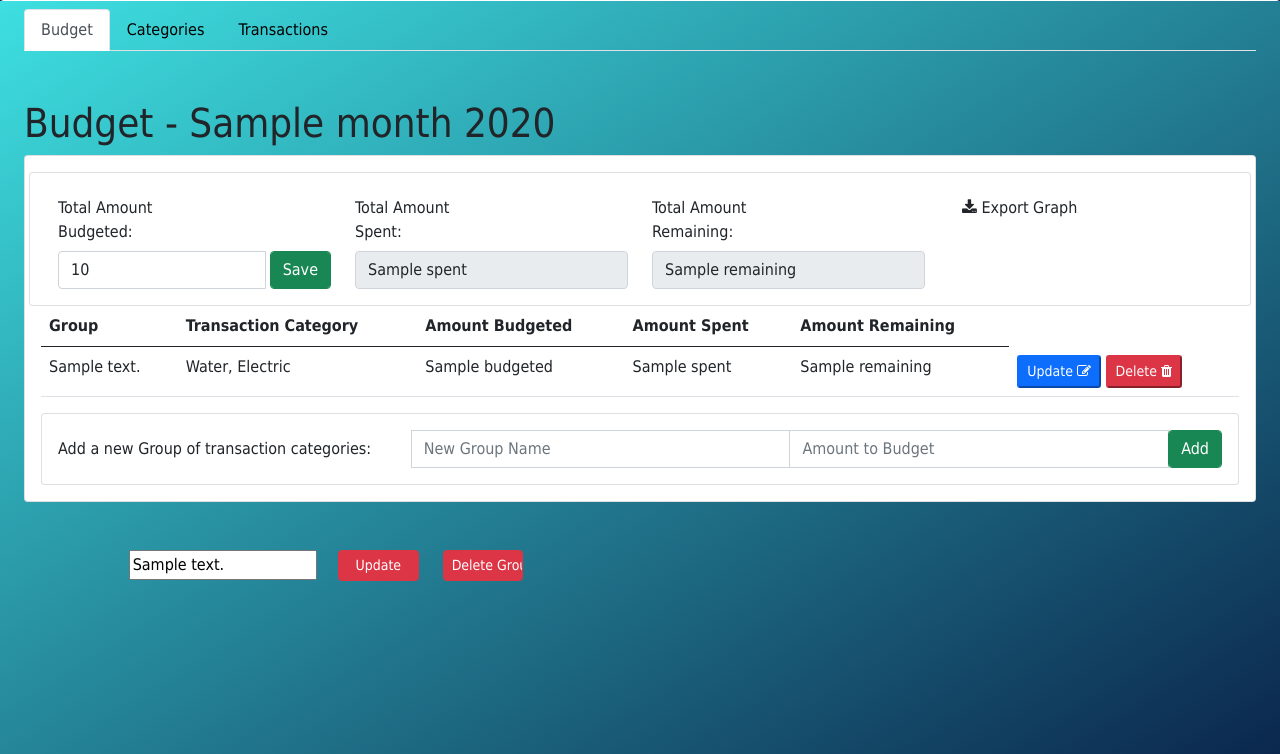
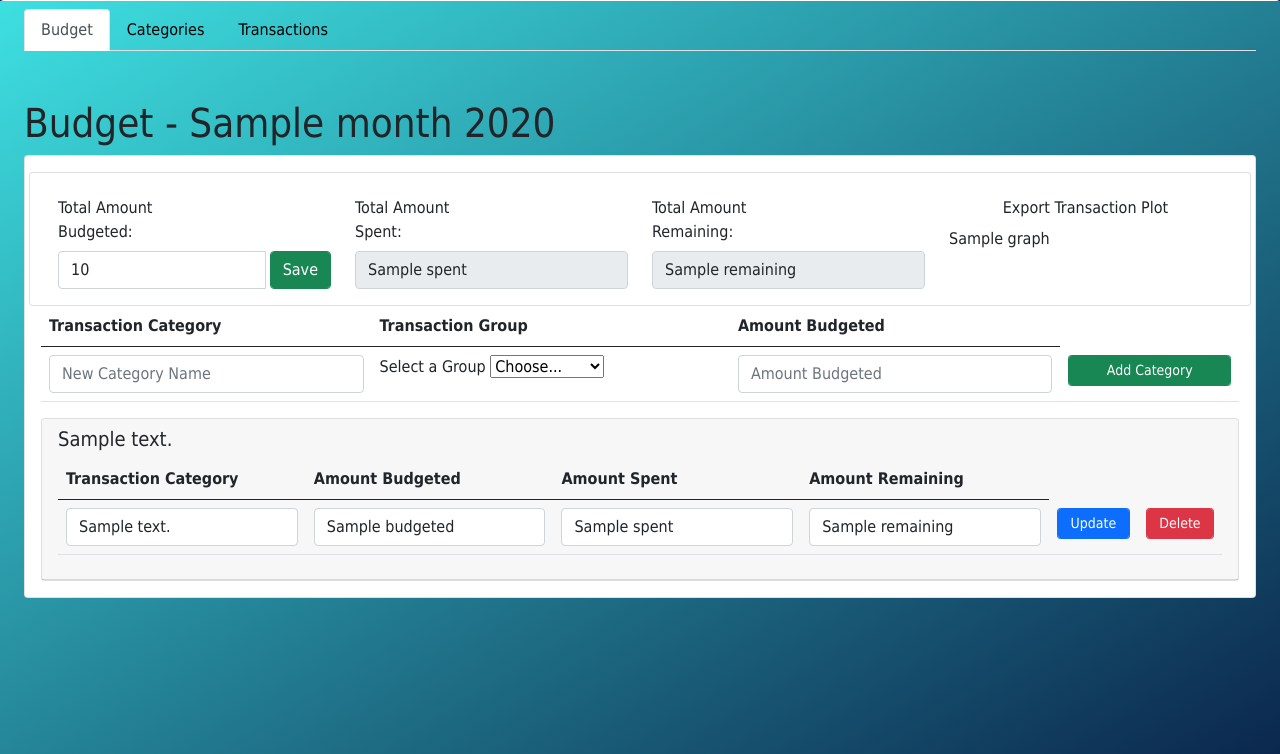
Before and after one commit to asa-leholland/BeaverHacks, a Django app: template BeaverStacks/BudgetApp/templates/index.html in a window 1280 px wide. Shown: the part 46-800 px from the top of the page. Run offline with Django 3.2, Linux system fonts and the light colour scheme; the template is opened without the code that fills it: most values are stand-ins (such as "Sample title", 1, 10 or a date in 2020); some libraries are stand-ins or nearby versions.

Commit message:
checkpoint

```diff
--- a/BeaverStacks/BudgetApp/templates/index.html
+++ b/BeaverStacks/BudgetApp/templates/index.html
@@ -2,18 +2,6 @@
 
 {% block content %}
 	<div class="m-4 mt-0">
-
-<!--		<div class="dropdown">
-			<button class="btn btn-secondary dropdown-toggle" type="button" id="dropdownMenuButton1" data-bs-toggle="dropdown" aria-expanded="false">
-			  Select a Budget
-			</button>
-			<ul class="dropdown-menu" aria-labelledby="dropdownMenuButton1">
-				{% for budget in month_year_combinations %}
-					<li><a class="dropdown-item" href="#"></a>{{ budget }}</li>
-				{% endfor %}
-			</ul>
-		</div>-->
-
 
 		<ul class="nav nav-tabs mt-2" id="myTab" role="tablist">
 			<li class="nav-item" role="presentation">
@@ -72,87 +60,100 @@
 											</div>
 											<div class="col-sm">
 												<div>
-													<button class="btn"><i class="fa fa-download"></i> Export Graph</button>
+													<form method="POST">{% csrf_token %}
+														<input type="submit" value="Export Transaction Plot" class="btn form-control" name="create_pie_plot">
+														{% if graph %}
+														{{ graph }}
+														{% endif %}
+													</form>
 												</div>
 											</div>
 										</div>
 									</div>
 								</div>
 							</div>
-
 							<table class="table">
 								<thead>
 									<tr>
-										<th scope="col">Group</th>
+										<th style="display: none; width : 2px">#</th>
 										<th scope="col">Transaction Category</th>
+										<th scope="col">Transaction Group</th>
 										<th scope="col">Amount Budgeted</th>
-										<th scope="col">Amount Spent</th>
-										<th scope="col">Amount Remaining</th>
 									</tr>
 								</thead>
 								<tbody>
-									{% for group in groups %}
+								<!-- this is the add category form-->
+									<form method="POST">{% csrf_token %}
 										<tr>
-											<th scope="row" style="display: none;">{group.description}}</th>
-											<td class="tabledit-view-mode" style="cursor: pointer;">
-												<span class="tabledit-span">{{group.description}}</span>
-												<input class="tabledit-input form-control input-sm" type="text" name="description" value={{group.description}} style="display: none;" disabled="">
+											<td><input type="text" class="form-control" placeholder="New Category Name" name="category_description"></td>
+											<td>
+												<label class="mr-sm-2" for="inlineFormCustomSelect">Select a Group</label>
+												<select class="custom-select mr-sm-2" id="inlineFormCustomSelect1" name="category_group">
+													<option selected>Choose...</option>
+													{% for group in groups %}
+														<option value="{{group.description}}">{{group.description}}</option>
+													{% endfor %}
+												</select>
 											</td>
-											<td>Water, Electric</td>
-											<td class="tabledit-view-mode" style="cursor: pointer;">
-												<span class="tabledit-span">{{group.budgeted}}</span>
-												<input class="tabledit-input form-control input-sm" type="text" name="budgeted" value={{group.budgeted}} style="display: none;" disabled="">
-											</td>
-											<td class="tabledit-view-mode" style="cursor: pointer;">
-												<span class="tabledit-span">{{group.spent}}</span>
-												<input class="tabledit-input form-control input-sm" type="text" name="spent" value={{group.spent}} style="display: none;" disabled="">
-											</td>
-											<td class="tabledit-view-mode" style="cursor: pointer;">
-												<span class="tabledit-span">{{group.remaining}}</span>
-												<input class="tabledit-input form-control input-sm" type="text" name="remaining" value={{group.remaining}} style="display: none;" disabled="">
-											</td>
-											<td>
-												<button type="submit" class="btn-sm btn-primary">Update <i class="fa fa-edit"></i></button>
-												<button type="submit" class="btn-sm btn-danger">Delete <i class="fa fa-trash"></i></button>
-											</td>
+											<td><input type="text" class="form-control" placeholder="Amount Budgeted" name="category_budgeted"></td>
+											<td><input type="submit" class="form-control btn-sm btn-success" value="Add Category" name="create_category"></td>
 										</tr>
-									{% endfor %}
+									</form>
 								</tbody>
 							</table>
+							{% for group in groups %}
+								<script type="text/javascript" src="https://res.cloudinary.com/dxfq3iotg/raw/upload/v1567487539/jquery.tabledit.js"></script>
+								<div class="mt-100">
+									<div class="row">
+										<div class="col-md-12">
+											<div class="card">
+												<div class="card-header">
+													<h5>{{ group.description }}</h5>
+													<div class="card-block">
+														<div class="table-responsive">
+															<table class="table">
+																<thead>
+																	<tr>
+																		<th style="display: none; width : 2px">#</th>
+																		<th scope="col">Transaction Category</th>
+																		<th scope="col">Amount Budgeted</th>
+																		<th scope="col">Amount Spent</th>
+																		<th scope="col">Amount Remaining</th>
+																	</tr>
+																</thead>
 
-							<div class="card">
-								<div class="card-body">
-									<div class="row">
-										<form method="POST" class="form-inline">{% csrf_token %}
-											<div class="form-group">
-												<div class="input-group">
-													<label class="col-sm col-form-label"  for="group_description">Add a new Group of transaction categories: </label>
-													<input type="text" class="form-control" placeholder="New Group Name" id="group_description" name="group_description">
-													<input type="number" class="form-control" placeholder="Amount to Budget">
-													<span class="input-group-addon"><input type="submit" class="form-control btn btn-success" value="Add" name="create_group"></span>
+																<tbody>
+																	{% for group_category in group_categories %}
+																		{% for category in categories %}
+																			{% if category.id == group_category.category_id.id %}
+																				{% if group.id == group_category.group_id.id %}
+																					<form method="POST">{% csrf_token %}
+																						<tr>
+																							<td style="display: none; width : 2px"><input type="hidden" value='{{ category.id }}' name="primary_key"></td>
+																							<td><input type="text" class="form-control" value='{{ category.description}}' name="category_description"></td>
+																							<td><input type="text" class="form-control" value='{{ category.budgeted }}' name="category_budgeted"></td>
+																							<td><input type="text" class="form-control" value='{{ category.spent }}' name="category_spent"></td>
+																							<td><input type="text" class="form-control" value='{{ category.remaining }}' name="category_remaining"></td>
+																							<td><input type="submit" class="form-control btn-sm btn-primary" value="Update" name="update_category"></td>
+																							<td><input type="submit" class="form-control btn-sm btn-danger" value="Delete" name="delete_category"></td>
+																						</tr>
+																					</form>
+																				{% endif %}
+																			{% endif %}
+																		{% endfor %}
+																	{% endfor %}
+																</tbody>
+															</table>
+														</div>
+													</div>
 												</div>
 											</div>
-
-										</form>
+										</div>
 									</div>
 								</div>
-							</div>
+							{% endfor %}
 						</div>
 					</div>
-				</div>
-
-<!--				List of Current Groups: not sure if this is important - Asa -->
-				<div class="pt-5">
-					{% for group in groups %}
-						<form method="POST">{% csrf_token %}
-							<div class="row">
-								<div class="col-sm-1"><input type="hidden" value='{{ group.id }}' name='primary_key'></div>
-								<div class="col-md-2"><input type="text" value="{{ group.description }}" name="group_description"></div>
-								<div class="col-md-1"><input type="submit" class="form-control btn-sm btn-danger" value="Update" name="update_group"></div>
-								<div class="col-md-1"><input type="submit" class="form-control btn-sm btn-danger" value="Delete Group" name="delete_group"></div>
-							</div>
-						</form>
-					{% endfor %}
 				</div>
 			</div>
 
@@ -231,7 +232,7 @@
 									<div class="card-block">
 										<div class="table-responsive">
 
-											<table class="table table-striped table-bordered" id="example-1">
+											<table class="table table-striped table-bordered" id="example">
 												<thead>
 													<tr>
 														<th style="display: none; width : 2px">#</th>
@@ -251,9 +252,8 @@
 															<td><input type="text" class="form-control" placeholder="Vendor" name="transaction_vendor" ></td>
 															<td><input type="date" class="form-control" name="transaction_date"></td>
 															<td>
-																<label class="mr-sm-2" for="inlineFormCustomSelect">Select a Category</label>
 																<select class="custom-select mr-sm-2" id="inlineFormCustomSelect" name="transaction_category">
-																	<option selected>Choose...</option>
+																	<option>Select...</option>
 																	{% for category in categories %}
 																		<option value="{{category.description}}">{{category.description}}</option>
 																	{% endfor %}
@@ -270,14 +270,16 @@
 																<td style="display: none; width : 2px"><input type="hidden" value='{{ transaction.id }}' name="primary_key"></td>
 																<td><input type="text" class="form-control" value='{{ transaction.description }}' name="transaction_description"></td>
 																<td><input type="text" class="form-control" value='{{ transaction.vendor }}' name="transaction_vendor"></td>
-																<td><input type="date" class="form-control" value='{{ transaction.date }}' name="transaction_date">{{transaction.date}}</td>
+																<td><input type="date" class="form-control" value='{{ transaction.date }}' name="transaction_date"></td>
 																<td>
-																	<p>Current category: {{ transaction.category }}</p>
-																	<label class="mr-sm-2" for="inlineFormCustomSelect">Update Category:</label>
-																	<select class="custom-select mr-sm-2" id="inlineFormCustomSelect1" name="transaction_category">
-																		<option selected>Choose...</option>
+																	<select class="custom-select" id="category" name="transaction_category">
+																		<option>Select...</option>
 																		{% for category in categories %}
-																			<option value="{{category.description}}">{{category.description}}</option>
+																			{% if category.description == transaction.category %}
+																				<option value="{{category.description}}" selected>{{category.description}}</option>
+																			{% else %}
+																				<option value="{{category.description}}">{{category.description}}</option>
+																			{% endif %}
 																		{% endfor %}
 																	</select>
 																</td>
@@ -296,58 +298,7 @@
 						</div>
 					</div>
 				</div>
-				<div style="display: flex;">
-<!--					<form method="POST">{% csrf_token %}-->
-<!--						<div class='card m-3 p-3'>-->
-<!--							<h4>Add new transaction</h4>-->
-<!--							<div class="form-inline">-->
-<!--								<div class="col p-2">-->
-<!--									<input type="text" class="form-control" placeholder="New Transaction Name" name="transaction_description">-->
-<!--								</div>-->
-<!--								<div class="col p-2">-->
-<!--									<input type="text" class="form-control" name="transaction_vendor" placeholder="Vendor">-->
-<!--								</div>-->
-<!--								<div class="col p-2">-->
-<!--									<input type="date" class="form-control" name="transaction_date">-->
-<!--								</div>-->
-<!--								<label class="mr-sm-2" for="inlineFormCustomSelect">Select a Category</label>-->
-<!--								<select class="custom-select mr-sm-2" id="inlineFormCustomSelect" name="transaction_category">-->
-<!--									<option selected>Choose...</option>-->
-<!--									{% for category in categories %}-->
-<!--										<option value="{{category.id}}">{{category.description}}</option>-->
-<!--									{% endfor %}-->
-<!--								</select>-->
-<!--								<div class="col p-2">-->
-<!--									<input type="text" class="form-control" placeholder="Amount" name="transaction_amount">-->
-<!--								</div>-->
-<!--								<div class="col p-2">-->
-<!--									<input type="submit" class="form-control btn-sm btn-success" value="Add Transaction" name="create_transaction">-->
-<!--								</div>-->
-<!--							</div>-->
-<!--						</div>-->
-<!--					</form>-->
-					<!-- New Category Form -->
-					<form method="POST">{% csrf_token %}
-						<div class='card m-3 p-3'>
-						<h4>Add New Category</h4>
-							<p>All categories will be displayed on the Transactions page.</p>
-							<p>All categories are selectable as Group.</p>
-							<div class="form-inline">
-								<div class="col">
-									<input type="text" class="form-control" placeholder="New Category Name" name="category_description">
-								</div>
-								<div class="col">
-									<input type="submit" class="form-control btn-sm btn-success" value="Add Category" name="create_category">
-								</div>
-							</div>
-						</div>
-					</form>
-
-
-				</div>
 				<div class='w-50'></div>
-
-
 			</div>
 		</div>
 	</div>
```
Also changed, not shown: BeaverStacks/BudgetApp/models.py (+9 -0 lines), BeaverStacks/BudgetApp/views.py (+119 -20 lines), BeaverStacks/BudgetApp/migrations/0007_auto_20210411_1459.py (added), BeaverStacks/db.sqlite3.
